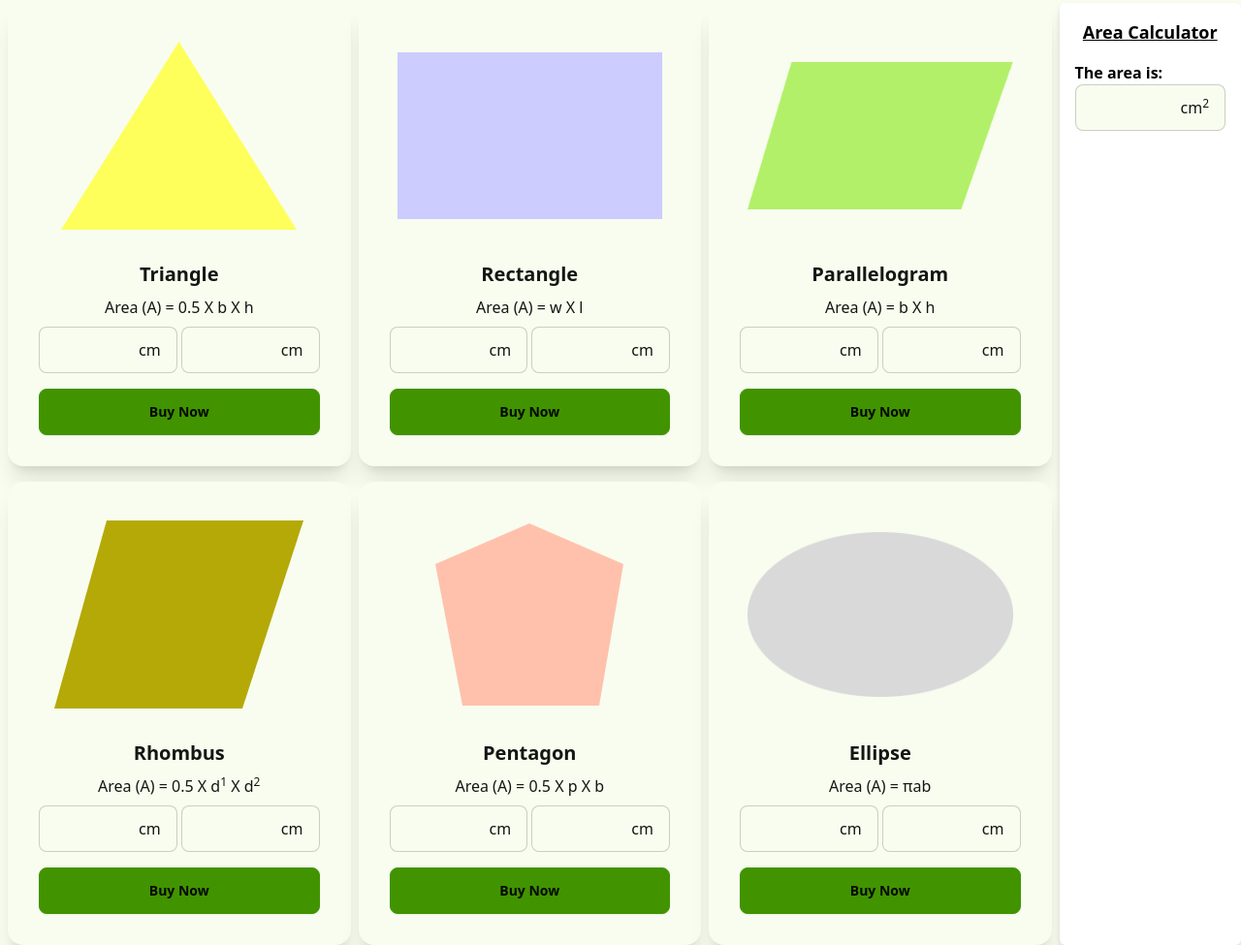
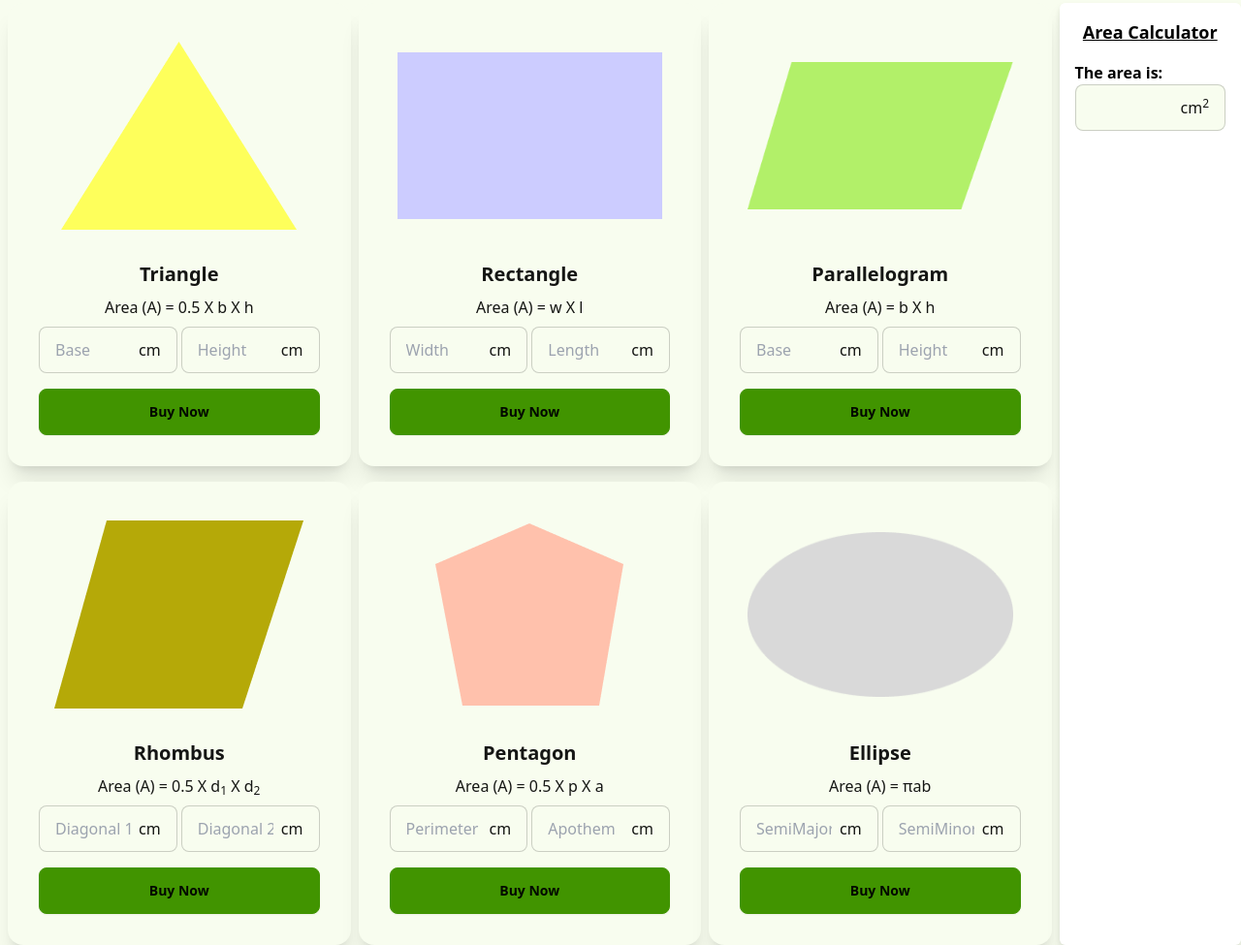
Before and after one commit to Marg0n/geometry, a plain HTML site: page index.html in a window 1280 px wide. Shown: the part 149-1124 px from the top of the page at 97% size. Drawn offline with nearby package versions, Linux system fonts and the light colour scheme.

Commit message:
placeholder and other minor change in shadow

```diff
--- a/index.html
+++ b/index.html
@@ -35,13 +35,23 @@
                 <label
                   class="input input-bordered flex items-center gap-2 w-1/2"
                 >
-                  <input class="w-full" type="text" class="" placeholder="" />
+                  <input
+                    class="w-full"
+                    type="text"
+                    class=""
+                    placeholder="Base"
+                  />
                   <p class="">cm</p>
                 </label>
                 <label
                   class="input input-bordered flex items-center gap-2 w-1/2"
                 >
-                  <input class="w-full" type="text" class="" placeholder="" />
+                  <input
+                    class="w-full"
+                    type="text"
+                    class=""
+                    placeholder="Height"
+                  />
                   <p class="">cm</p>
                 </label>
               </div>
@@ -62,13 +72,23 @@
                 <label
                   class="input input-bordered flex items-center gap-2 w-1/2"
                 >
-                  <input class="w-full" type="text" class="" placeholder="" />
+                  <input
+                    class="w-full"
+                    type="text"
+                    class=""
+                    placeholder="Width"
+                  />
                   <p class="">cm</p>
                 </label>
                 <label
                   class="input input-bordered flex items-center gap-2 w-1/2"
                 >
-                  <input class="w-full" type="text" class="" placeholder="" />
+                  <input
+                    class="w-full"
+                    type="text"
+                    class=""
+                    placeholder="Length"
+                  />
                   <p class="">cm</p>
                 </label>
               </div>
@@ -89,13 +109,23 @@
                 <label
                   class="input input-bordered flex items-center gap-2 w-1/2"
                 >
-                  <input class="w-full" type="text" class="" placeholder="" />
+                  <input
+                    class="w-full"
+                    type="text"
+                    class=""
+                    placeholder="Base"
+                  />
                   <p class="">cm</p>
                 </label>
                 <label
                   class="input input-bordered flex items-center gap-2 w-1/2"
                 >
-                  <input class="w-full" type="text" class="" placeholder="" />
+                  <input
+                    class="w-full"
+                    type="text"
+                    class=""
+                    placeholder="Height"
+                  />
                   <p class="">cm</p>
                 </label>
               </div>
@@ -113,18 +143,28 @@
             </figure>
             <div class="card-body items-center text-center">
               <h2 class="card-title">Rhombus</h2>
-              <p>Area (A) = 0.5 X d<sup>1</sup> X d<sup>2</sup></p>
+              <p>Area (A) = 0.5 X d<sub>1</sub> X d<sub>2</sub></p>
               <div class="flex w-full mx-auto gap-1 mb-2">
                 <label
                   class="input input-bordered flex items-center gap-2 w-1/2"
                 >
-                  <input class="w-full" type="text" class="" placeholder="" />
+                  <input
+                    class="w-full"
+                    type="text"
+                    class=""
+                    placeholder="Diagonal 1"
+                  />
                   <p class="">cm</p>
                 </label>
                 <label
                   class="input input-bordered flex items-center gap-2 w-1/2"
                 >
-                  <input class="w-full" type="text" class="" placeholder="" />
+                  <input
+                    class="w-full"
+                    type="text"
+                    class=""
+                    placeholder="Diagonal 2"
+                  />
                   <p class="">cm</p>
                 </label>
               </div>
@@ -140,18 +180,28 @@
             </figure>
             <div class="card-body items-center text-center">
               <h2 class="card-title">Pentagon</h2>
-              <p>Area (A) = 0.5 X p X b</p>
+              <p>Area (A) = 0.5 X p X a</p>
               <div class="flex w-full mx-auto gap-1 mb-2">
                 <label
                   class="input input-bordered flex items-center gap-2 w-1/2"
                 >
-                  <input class="w-full" type="text" class="" placeholder="" />
+                  <input
+                    class="w-full"
+                    type="text"
+                    class=""
+                    placeholder="Perimeter"
+                  />
                   <p class="">cm</p>
                 </label>
                 <label
                   class="input input-bordered flex items-center gap-2 w-1/2"
                 >
-                  <input class="w-full" type="text" class="" placeholder="" />
+                  <input
+                    class="w-full"
+                    type="text"
+                    class=""
+                    placeholder="Apothem"
+                  />
                   <p class="">cm</p>
                 </label>
               </div>
@@ -172,13 +222,23 @@
                 <label
                   class="input input-bordered flex items-center gap-2 w-1/2"
                 >
-                  <input class="w-full" type="text" class="" placeholder="" />
+                  <input
+                    class="w-full"
+                    type="text"
+                    class=""
+                    placeholder="SemiMajor"
+                  />
                   <p class="">cm</p>
                 </label>
                 <label
                   class="input input-bordered flex items-center gap-2 w-1/2"
                 >
-                  <input class="w-full" type="text" class="" placeholder="" />
+                  <input
+                    class="w-full"
+                    type="text"
+                    class=""
+                    placeholder="SemiMinor"
+                  />
                   <p class="">cm</p>
                 </label>
               </div>
```
